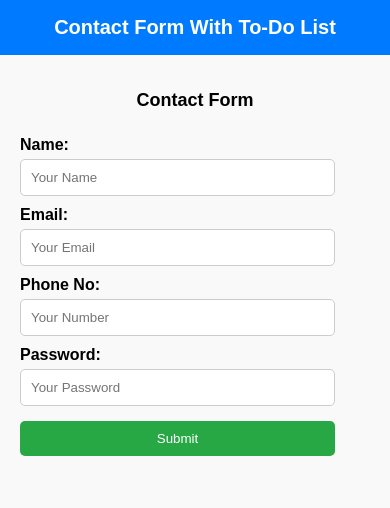
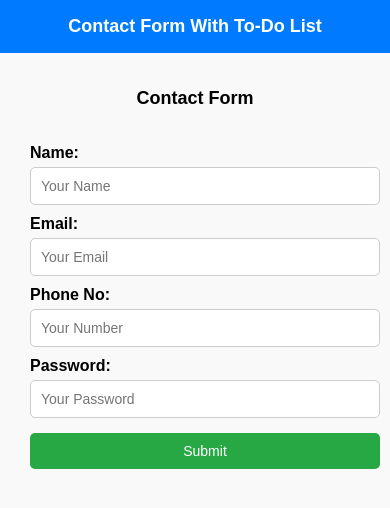
Before and after one commit to Kanhaiya100/Task2_ApexPlanet, a plain HTML site: page index.html in a window 390 px wide. Drawn offline with Linux system fonts and the light colour scheme.

Commit message:
Fixed navbar issue and updated styles

```diff
--- a/style.css
+++ b/style.css
@@ -28,6 +28,9 @@ section {
 form {
   display: inline-block;
   text-align: left;
+  max-width: 400px;
+  width: 100%;
+  margin: 0 auto;
 }
 
 form label {
@@ -37,12 +40,13 @@ form label {
 }
 
 input, button {
-  padding: 10px;
+  padding: 12px;
   margin-top: 5px;
   border: 1px solid #ccc;
   border-radius: 5px;
-  width: 250px;
+  width: 100%;
   box-sizing: border-box;
+  font-size: 16px;
 }
 
 /* Button Styling */
@@ -52,6 +56,7 @@ button {
   border: none;
   margin-top: 15px;
   cursor: pointer;
+  transition: 0.3s;
 }
 
 button:hover {
@@ -89,9 +94,31 @@ li button:hover {
 }
 
 /* Responsive Styles */
-@media (max-width: 600px) {
+
+/* Tablets and below */
+@media (max-width: 768px) {
   nav h1 {
+    font-size: 22px;
+  }
+
+  section h2 {
     font-size: 20px;
+  }
+
+  input, button {
+    font-size: 15px;
+    padding: 11px;
+  }
+
+  form {
+    padding: 10px;
+  }
+}
+
+/* Mobiles */
+@media (max-width: 480px) {
+  nav h1 {
+    font-size: 18px;
   }
 
   section h2 {
@@ -99,10 +126,16 @@ li button:hover {
   }
 
   input, button {
-    width: 90%;
+    font-size: 14px;
+    padding: 10px;
   }
 
-  form {
-    width: 100%;
+  li {
+    flex-direction: column;
+    align-items: flex-start;
+  }
+
+  li button {
+    margin-top: 8px;
   }
 }
--- a/todo.css
+++ b/todo.css
@@ -20,12 +20,19 @@ section {
   box-shadow: 0 4px 8px rgba(0,0,0,0.1);
 }
 
+.input-group {
+  display: flex;
+  justify-content: space-between;
+  gap: 8px;
+  flex-wrap: wrap;
+}
+
 input[type="text"] {
   padding: 10px;
-  width: 65%;
+  flex: 1;
+  min-width: 200px;
   border: 1px solid #ccc;
   border-radius: 5px;
-  margin-right: 5px;
   box-sizing: border-box;
 }
 
@@ -36,6 +43,7 @@ button {
   border: none;
   border-radius: 5px;
   cursor: pointer;
+  transition: 0.3s;
 }
 
 button:hover {
@@ -57,6 +65,7 @@ li {
   justify-content: space-between;
   align-items: center;
   word-break: break-word;
+  flex-wrap: wrap;
 }
 
 li button {
@@ -66,6 +75,7 @@ li button {
   padding: 5px 12px;
   border-radius: 3px;
   cursor: pointer;
+  margin-top: 8px;
 }
 
 li button:hover {
@@ -81,18 +91,30 @@ li button:hover {
   background-color: darkred;
 }
 
+/* Responsive */
 @media (max-width: 600px) {
   h1 {
     font-size: 22px;
   }
 
+  .input-group {
+    flex-direction: column;
+  }
+
   input[type="text"] {
     width: 100%;
-    margin-bottom: 10px;
   }
 
   button {
     width: 100%;
-    margin-top: 5px;
+  }
+
+  li {
+    flex-direction: column;
+    align-items: flex-start;
+  }
+
+  li button {
+    align-self: flex-end;
   }
 }
```
